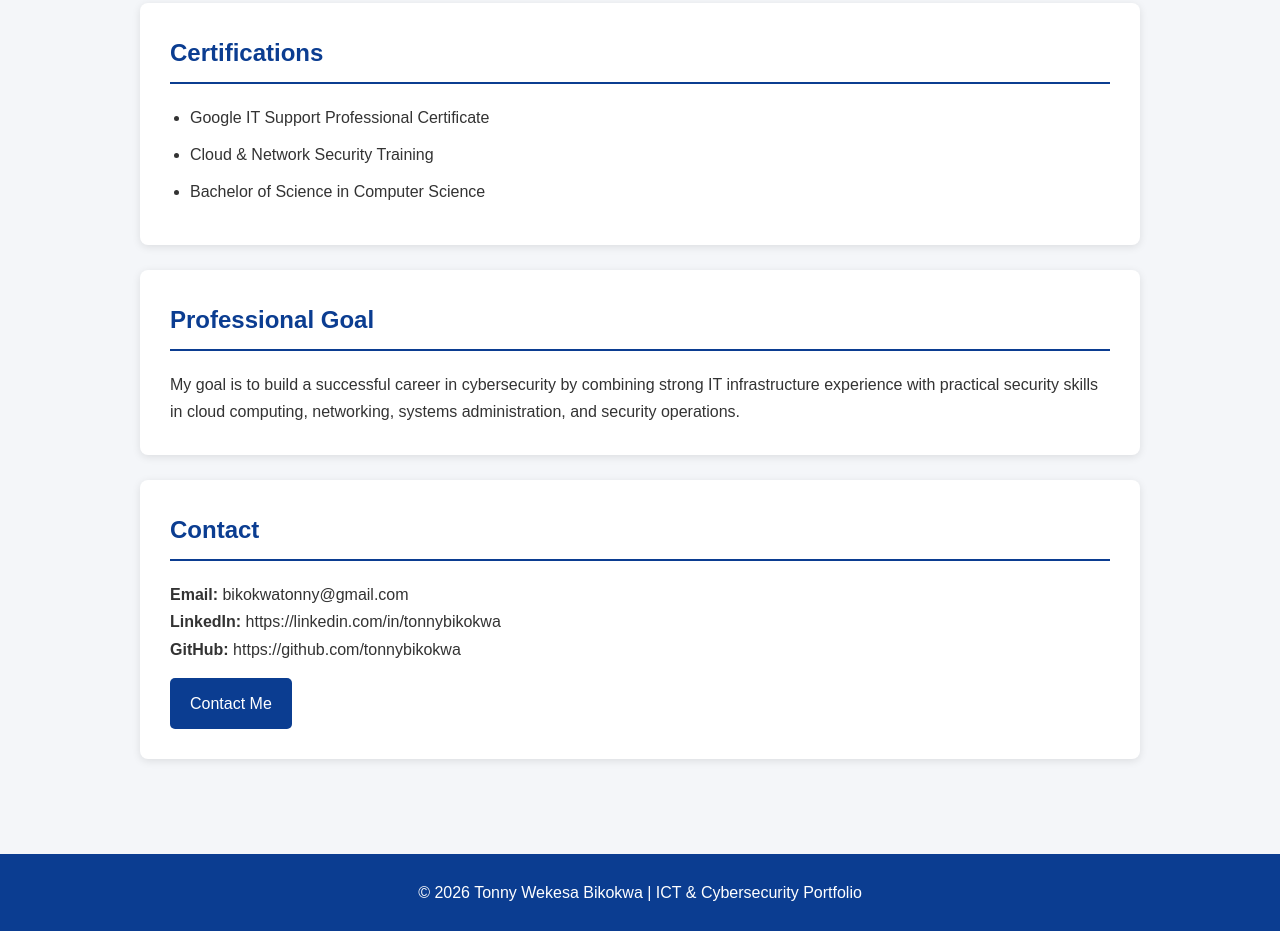
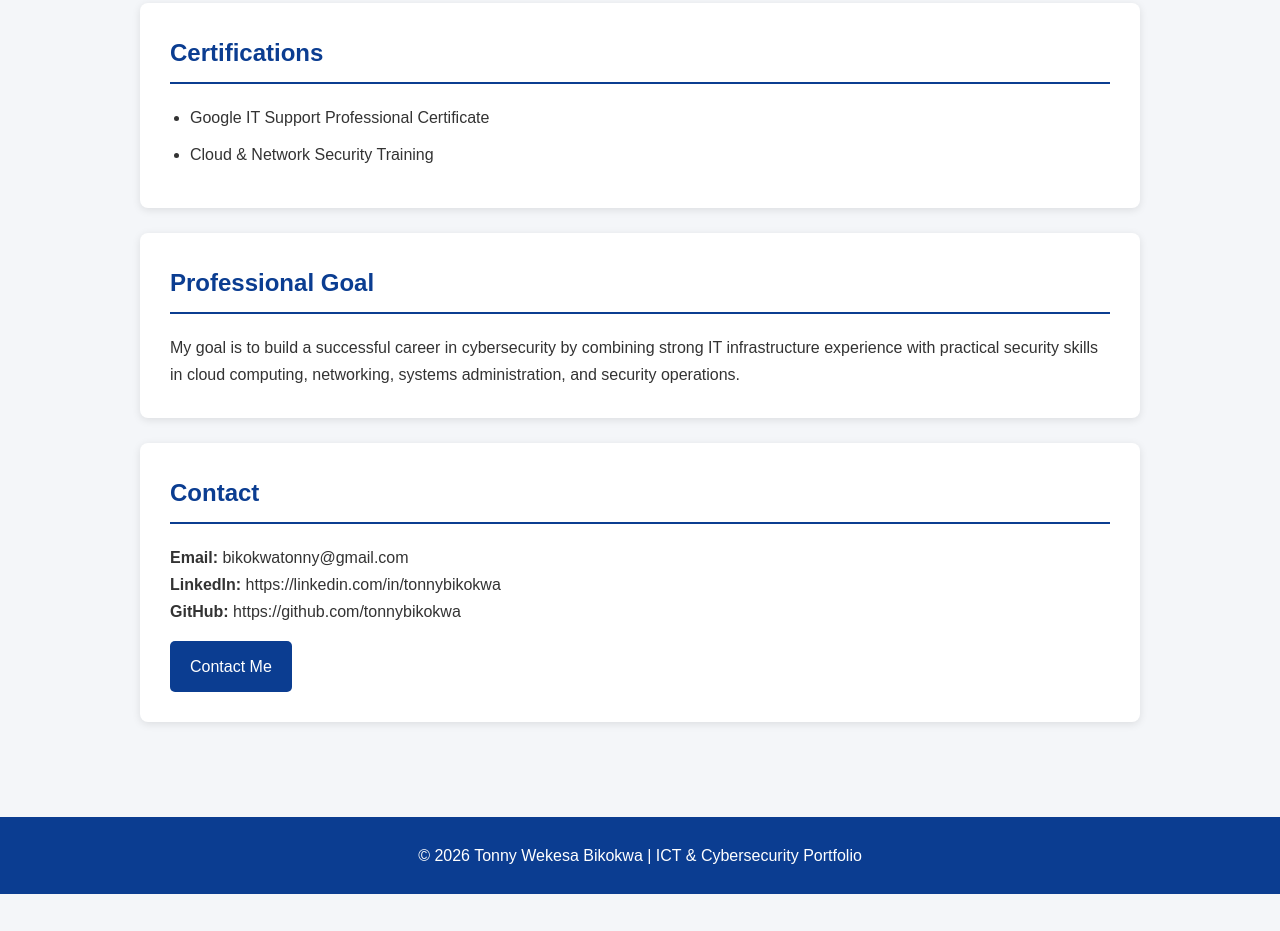
Before and after one commit to TonnyBikokwa/tonnybikokwa.github.io, a plain HTML site: page index.html in a window 1280 px wide. Shown: the part 2146-3077 px from the top of the page. After the commit the page ends 3040 px from the top, so only its background shows below. Drawn offline with Linux system fonts and the light colour scheme.

Commit message:
Remove Bachelor of Science certification
Removed a certification from the list.

```diff
--- a/index.html
+++ b/index.html
@@ -245,7 +245,7 @@ I am passionate about cloud security, network defense, digital infrastructure, a
 
 </section>
 
-  <section>
+ <section>
 
 <h2>Certifications</h2>
 
@@ -254,8 +254,6 @@ I am passionate about cloud security, network defense, digital infrastructure, a
 <li>Google IT Support Professional Certificate</li>
 
 <li>Cloud & Network Security Training</li>
-
-<li>Bachelor of Science in Computer Science</li>
 
 </ul>
 
```
